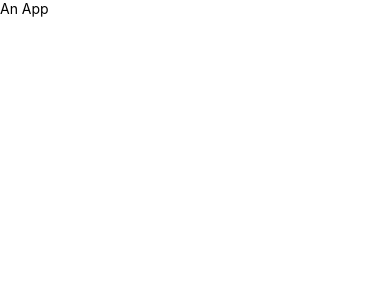
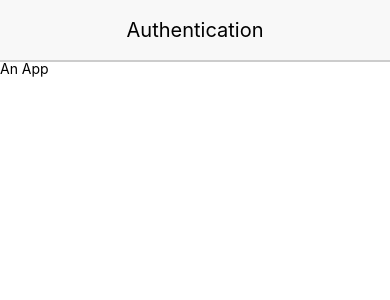
Before and after one commit to anoopdhiman12/firebaseAuthReactNative, a React Native app: screen / in a window 390 px wide. Shown: the top 300 px of the page. Built offline with nearby package versions, Linux system fonts and the light colour scheme.

Commit message:
implement reusable component

```diff
--- a/App.js
+++ b/App.js
@@ -1,10 +1,12 @@
 import React, { Component } from 'react';
 import { Text, View } from 'react-native';
+import { Header } from './src/component/common';
 
 class App extends Component {
     render() {
         return (
             <View>
+                <Header headerText='Authentication' />
                 <Text>An App </Text>
                 </View>
         )
```
